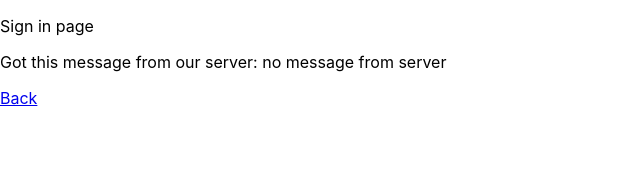
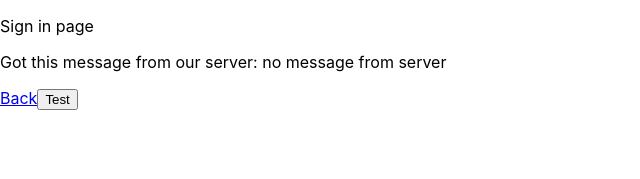
Before and after one commit to GTWeatherForcast/weather-client, a React (Create React App) app: page / in a window 1280 px wide. Shown: the top 179 px of the page, without its empty margins (0-640 px from the left). Built offline with nearby package versions, Linux system fonts and the light colour scheme; the HTML template or start-up script is replaced by a standard one.

Commit message:
post endpoint example

```diff
--- a/src/components/sign-in/SignIn.js
+++ b/src/components/sign-in/SignIn.js
@@ -18,11 +18,22 @@ function SignInPage() {
     });
   }, []);
 
+  const testNow = () => {
+    axios.post('http://localhost:8080/api/v1/sign-in', {
+      message: 'working'
+    }).then((response) => {
+      console.log(response.data.message)
+    }).catch((error) => {
+      console.error('Error communicating with server', error);
+    });
+  }
+
   return (
     <div>
         <p className={styles.dummyStyle}>Sign in page</p>
         <p>{messageFromServer || 'communicating with server...'}</p>
         <a href='/'>Back</a>
+        <button onClick={testNow}>Test</button>
     </div>
   );
 }
```
